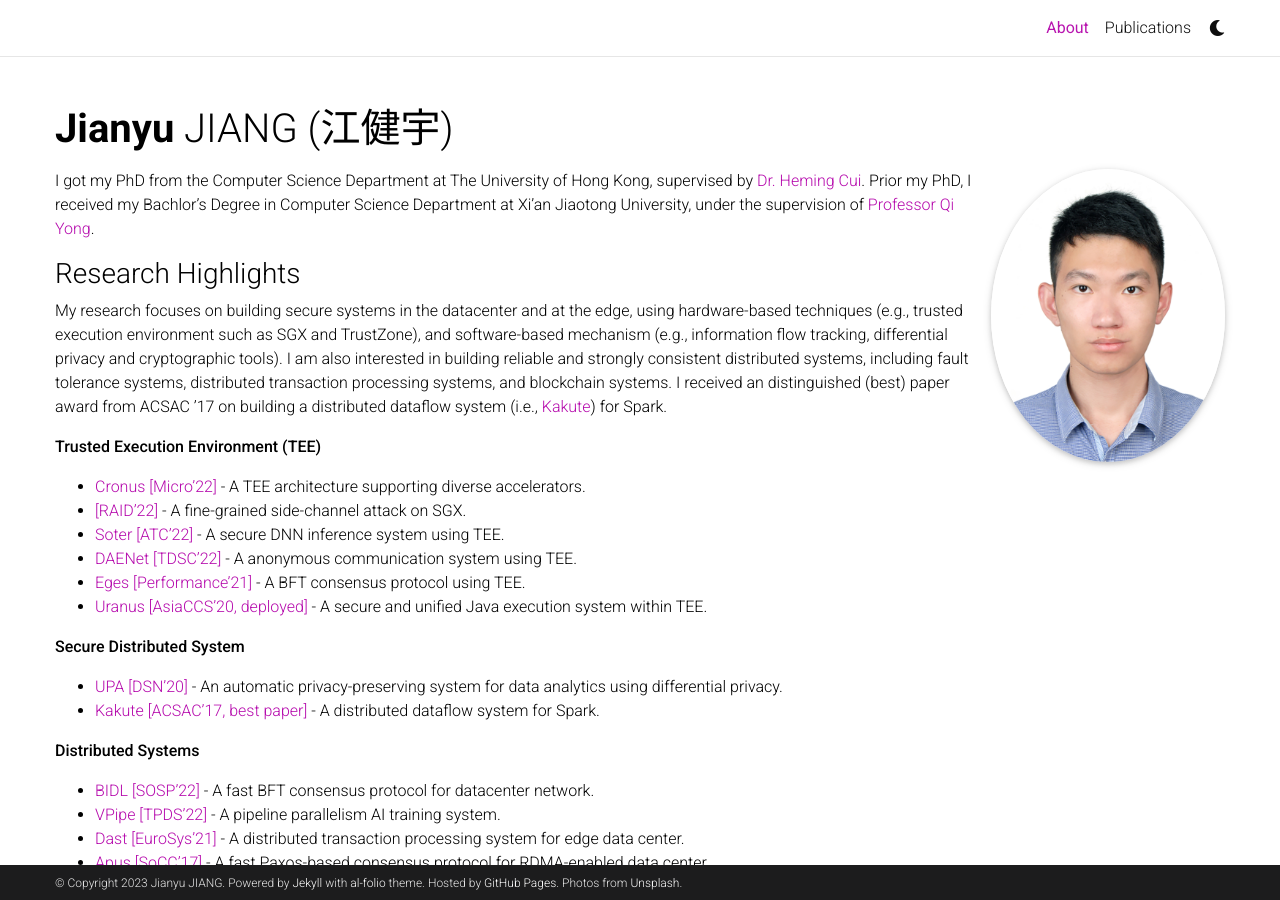
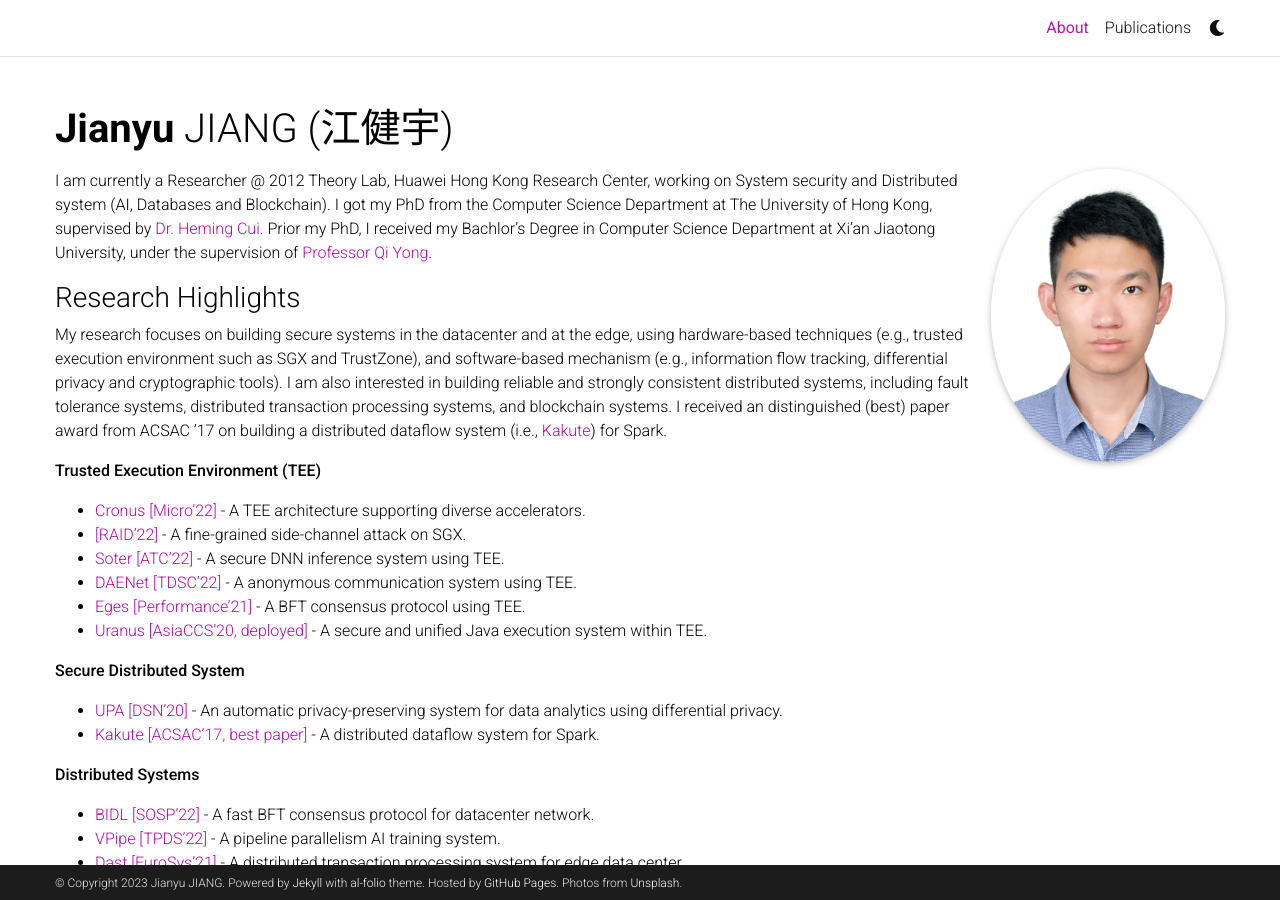
Before and after one commit to jianyu-m/jianyu-m.github.io, a Jekyll site: the page built from _pages/about.md, in a window 1280 px wide and 900 px high. Built offline with Jekyll 4.4.1, drawn with Linux system fonts in a browser that asks for light colours; comment, search, counter and statistics services are not loaded; a style sheet for code colours, icons or effects is not loaded.

Commit message:
Update about.md

```diff
--- a/_pages/about.md
+++ b/_pages/about.md
@@ -18,7 +18,7 @@ cv: true
 years: [2022, 2021, 2020, 2017]
 ---
 
-I got my PhD from the Computer Science Department at The University of Hong Kong, supervised by [Dr. Heming Cui](https://i.cs.hku.hk/~heming). Prior my PhD, I received my Bachlor's Degree in Computer Science Department at Xi'an Jiaotong University, under the supervision of [Professor Qi Yong](http://www.cs.xjtu.edu.cn/info/1267/1425.htm).
+I am currently a Researcher @ 2012 Theory Lab, Huawei Hong Kong Research Center, working on System security and Distributed system (AI, Databases and Blockchain). I got my PhD from the Computer Science Department at The University of Hong Kong, supervised by [Dr. Heming Cui](https://i.cs.hku.hk/~heming). Prior my PhD, I received my Bachlor's Degree in Computer Science Department at Xi'an Jiaotong University, under the supervision of [Professor Qi Yong](http://www.cs.xjtu.edu.cn/info/1267/1425.htm).
 
 ### Research Highlights
 
```
